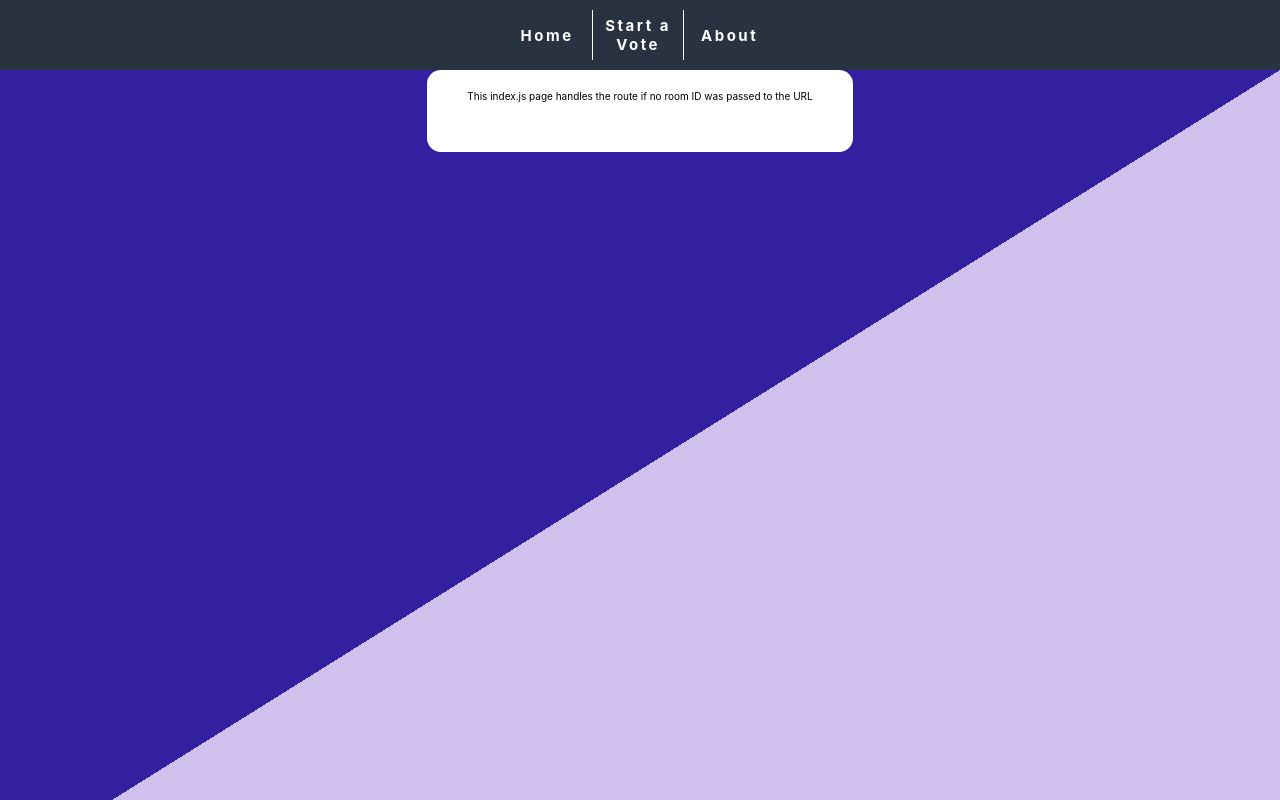
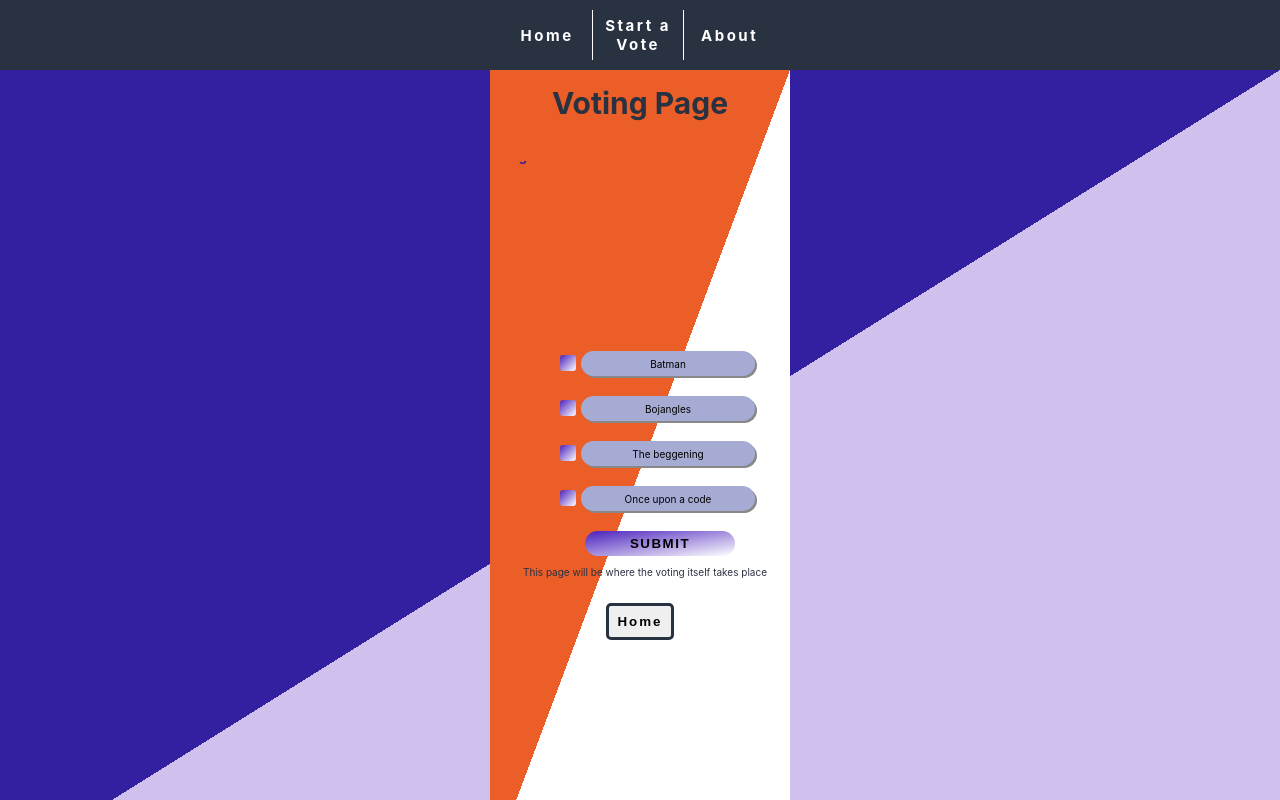
Before and after one commit to aaspinwall/collab, a Next.js app in the folder frontend/: page /room/voting-room in a window 1280 px wide. Shown: the top 800 px of the page. Built offline with nearby package versions, Linux system fonts and the light colour scheme.

Commit message:
Leonard (#123)
* voting form

* voting form

Co-authored-by: Leonard Poissant <“leonardtati@gmail.com”>

```diff
--- /dev/null
+++ b/frontend/components/VotingForm/OptionName.jsx
@@ -0,0 +1,23 @@
+import styled from "styled-components";
+
+const VoteOption = styled.div`
+  border-top-left-radius: 20px;
+  border-bottom-left-radius: 20px;
+  border-top-right-radius: 20px;
+  border-bottom-right-radius: 20px;
+  overflow: hidden;
+  margin: 5px;
+  width: 200px;
+  height: 25px;
+  display: flex;
+  justify-content: center;
+  align-items: center;
+  box-shadow: 2px 2px #888888;
+  background: ${(props) => (props.checked ? "white" : "#a6abd3")};
+`;
+
+const OptionName = ({ checked, index, ...props }) => {
+  return <VoteOption checked={checked[index]} {...props}></VoteOption>;
+};
+
+export default OptionName;
--- /dev/null
+++ b/frontend/components/VotingForm/checkbox.jsx
@@ -0,0 +1,59 @@
+import styled from "styled-components";
+
+//Checkbox styling is in a different file to make the form component lighter.
+//because we can't style a checkbox we have to hide the browers' and create/customize our own. See
+// https://stackoverflow.com/questions/4148499/how-to-style-a-checkbox-using-css
+//https://www.w3schools.com/howto/howto_css_custom_checkbox.asp
+
+const CheckboxContainer = styled.div`
+  display: inline-block;
+  vertical-align: middle;
+`;
+
+const Icon = styled.svg`
+  fill: none;
+  stroke: white;
+  stroke-width: 2px;
+`;
+// Hide checkbox visually but remain accessible to screen readers.
+// Source: https://polished.js.org/docs/#hidevisually
+const HiddenCheckbox = styled.input.attrs({
+  type: "checkbox",
+  name: "myRadio",
+})`
+  border: 0;
+  clip: rect(0 0 0 0);
+  clip-path: inset(50%);
+  height: 1px;
+  margin: -1px;
+  overflow: hidden;
+  padding: 0;
+  position: absolute;
+  white-space: nowrap;
+  width: 1px;
+`;
+const StyledCheckbox = styled.div`
+  display: inline-block;
+  width: 16px;
+  height: 16px;
+  background-image: linear-gradient(to bottom right, #4a21bd, white);
+  border-radius: 3px;
+  ${Icon} {
+    visibility: ${(props) => (props.checked ? "visible" : "hidden")};
+  }
+`;
+
+const Checkbox = ({ checked, index, ...props }) => {
+  return (
+    <CheckboxContainer>
+      <HiddenCheckbox checked={checked} {...props} />
+      <StyledCheckbox checked={checked[index]}>
+        <Icon viewBox="0 0 24 24">
+          <polyline points="20 6 9 17 4 12" />
+        </Icon>
+      </StyledCheckbox>
+    </CheckboxContainer>
+  );
+};
+
+export default Checkbox;
--- /dev/null
+++ b/frontend/components/VotingForm/dummydata.json
@@ -0,0 +1,7 @@
+
+    [
+        "Batman",
+        "Bojangles",
+        "The beggening",
+        "Once upon a code"
+    ]
--- /dev/null
+++ b/frontend/components/VotingForm/index.jsx
@@ -0,0 +1,106 @@
+import { useState } from "react";
+
+//Little behaviour I couldn't get rid of, when clicking repeatedly on a box(because every does that), the text becomes selected.
+
+//for now we use dummy data to display the voting choices
+//Once everything is wired up we will have to change some names in the return.
+// ie: votingOptions will become => voteOptions
+import votingOptions from "./dummydata.json";
+
+import styled from "styled-components";
+
+import Checkbox from "./checkbox";
+
+import OptionName from "./OptionName";
+
+const VotingForm = ({ voteOptions, timeLimit }) => {
+  const [checked, setChecked] = useState({ checked: false, option: "" });
+
+  // this is to handle wether the input is checked or not for the styling.
+  // And also associate the voted option to the correct index.
+
+  const handleCheckBox = (index, option) => {
+    setChecked((checked) => ({
+      [index]: !checked[index],
+      option,
+    }));
+  };
+
+  // On submit we will send the chosen voteOption and
+  // the timeLimit previously set by the room creator.
+  // For now we just have an alert with the voted option and another one to prevent casting an empty ballot.
+
+  const getTruthyValue = Object.values(checked)[0];
+
+  const handleSubmit = (e) => {
+    e.preventDefault();
+    //graphql submit poutine here
+    if (getTruthyValue === false) {
+      alert("Seems like you did not vote for anything");
+    } else {
+      alert(checked.option);
+    }
+  };
+
+  return (
+    <>
+      <form onSubmit={(e) => handleSubmit(e, timeLimit)}>
+        <VotingOptions>
+          {votingOptions.map((option, index) => {
+            return (
+              <OptionSelection key={index}>
+                <label>
+                  <Checkbox
+                    value={option}
+                    checked={{ ...checked }}
+                    index={index}
+                    onChange={() => handleCheckBox(index, option)}
+                  />
+                </label>
+                <OptionName
+                  checked={{ ...checked }}
+                  index={index}
+                  onChange={() => handleCheckBox(index)}
+                >
+                  {option}
+                </OptionName>
+              </OptionSelection>
+            );
+          })}
+        </VotingOptions>
+        <SubmitButton type="submit"> SUBMIT</SubmitButton>
+      </form>
+    </>
+  );
+};
+
+const VotingOptions = styled.ul`
+  list-style-type: none;
+  display: flex;
+  flex-direction: column;
+  justify-content: center;
+  align-items: center;
+`;
+
+const OptionSelection = styled.li`
+  display: flex;
+  margin: 5px;
+  width: 200px;
+  justify-content: center;
+  align-items: center;
+`;
+
+const SubmitButton = styled.button`
+  border: none;
+  outline: none;
+  width: 150px;
+  height: 25px;
+  margin-left: 70px;
+  border-top-left-radius: 20px;
+  border-bottom-left-radius: 20px;
+  border-top-right-radius: 20px;
+  border-bottom-right-radius: 20px;
+  background-image: linear-gradient(to bottom right, #4a21bd, white);
+`;
+
+export default VotingForm;
--- /dev/null
+++ b/frontend/pages/room/voting-room.js
@@ -0,0 +1,66 @@
+import Link from "next/link";
+import styled from "styled-components";
+import { COLORS } from "../../styles/colors";
+
+import Timer from "../../components/timer";
+import VotingForm from "../../components/VotingForm";
+
+export default function VotingRoom() {
+  return (
+    <Container>
+      <Header>Voting Page</Header>
+
+      <Timer onTimeIsUp={(message) => alert(message)} />
+      <VotingForm />
+
+      <Description>
+        This page will be where the voting itself takes place
+      </Description>
+      <Link href="/">
+        <Button>Home</Button>
+      </Link>
+    </Container>
+  );
+}
+
+const Container = styled.div`
+  background: linear-gradient(
+    to left top,
+    ${COLORS.SHADES.WHITE} 50%,
+    ${COLORS.MAIN} 50%
+  );
+  height: 100vh;
+  display: flex;
+  align-items: center;
+  flex-direction: column;
+`;
+
+const Header = styled.h1`
+  color: #293241;
+  text-align: center;
+  margin-top: 0;
+  padding-top: 15px;
+  font-size: 3rem;
+`;
+
+const Description = styled.p`
+  color: #293241;
+  margin-left: 1rem;
+`;
+
+const Button = styled.button`
+  margin-top: 15px;
+  padding: 8px;
+  border-radius: 5px;
+  font-weight: bold;
+  letter-spacing: 2px;
+  border: 3px solid #293241;
+  cursor: pointer;
+
+  &:active {
+    background: ${COLORS.SHADES.GREY};
+    box-shadow: inset 0px 0px 5px ${COLORS.SHADES.DARKGREY};
+    outline: none;
+    transform: scale(0.9);
+  }
+`;
```
